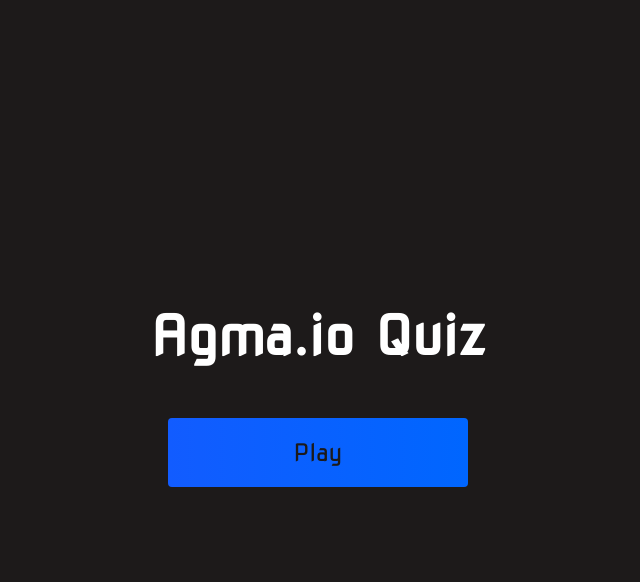
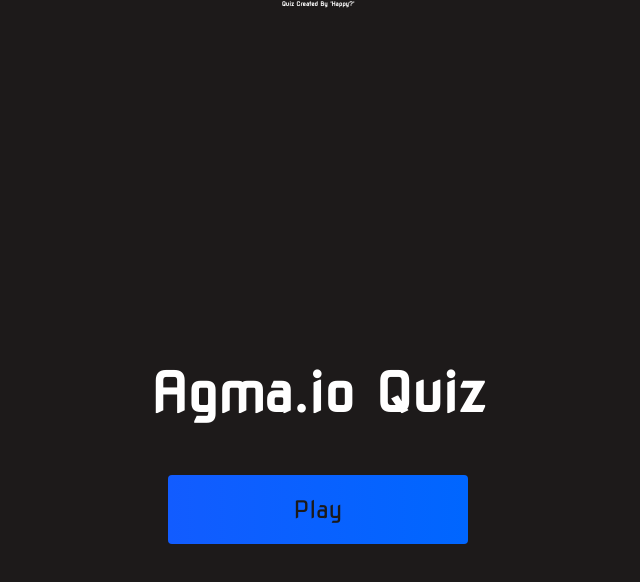
Before and after one commit to Happy10x/Quiz-For-agma, a plain HTML site: page index.html in a window 1280 px wide. Shown: the whole page, without its empty margins (322-962 px from the left). Drawn offline with Linux system fonts and the light colour scheme.

Commit message:
Update index.html
Changed HTML to match new style.css

```diff
--- a/index.html
+++ b/index.html
@@ -1,11 +1,19 @@
 <!DOCTYPE html>
 <html lang="en">
 <head>
+
     <meta charset="UTF-8">
     <meta name="viewport" content="width=device-width, initial-scale=1.0">
-    <title>Home page</title>
+    <title>Agma Quiz game!</title>
     <link rel="stylesheet" href="style.css">
     <link rel="stylesheet" href="https://use.fontawesome.com/releases/v5.13.1/css/all.css" integrity="sha384-xxzQGERXS00kBmZW/6qxqJPyxW3UR0BPsL4c8ILaIWXva5kFi7TxkIIaMiKtqV1Q" crossorigin="anonymous">
+
+    <div class="Creator">
+        <div id="home" class="flex-column flex-center">
+            <h3>Quiz Created By 'Happy?'</h3>
+        </div>
+    </div>
+
 </head>
 <body>
     <div class="container">
```
